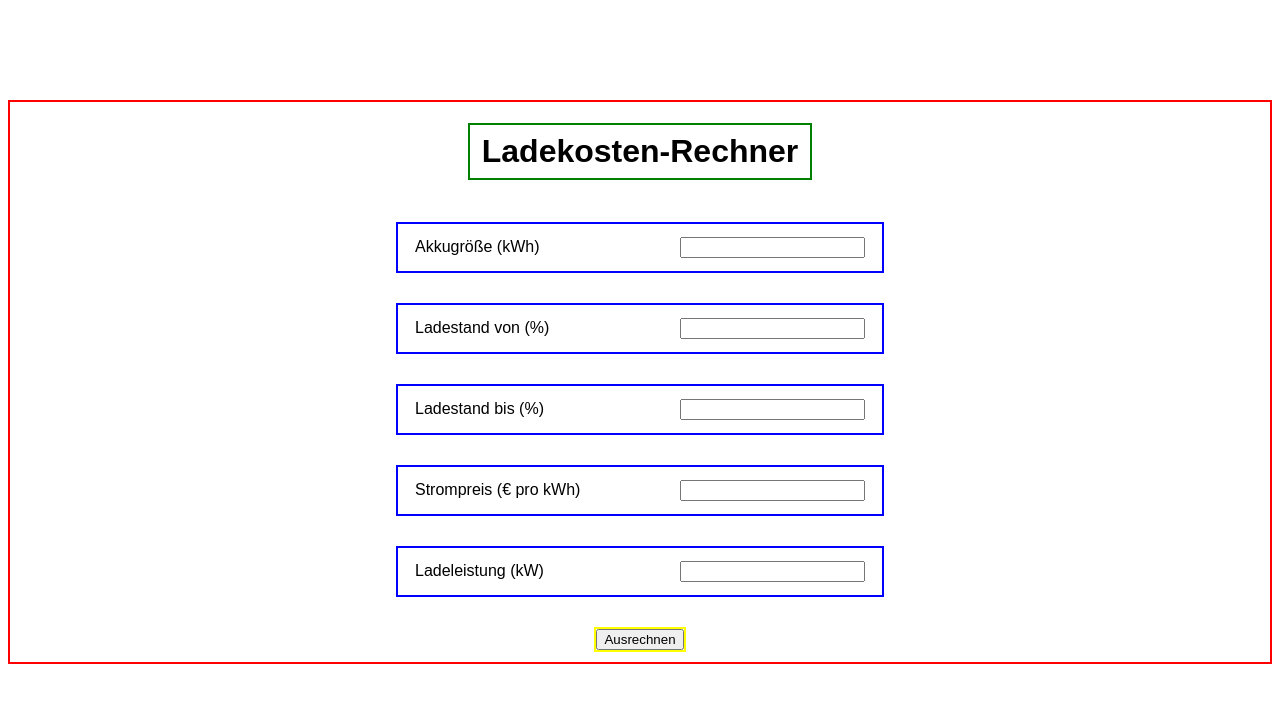
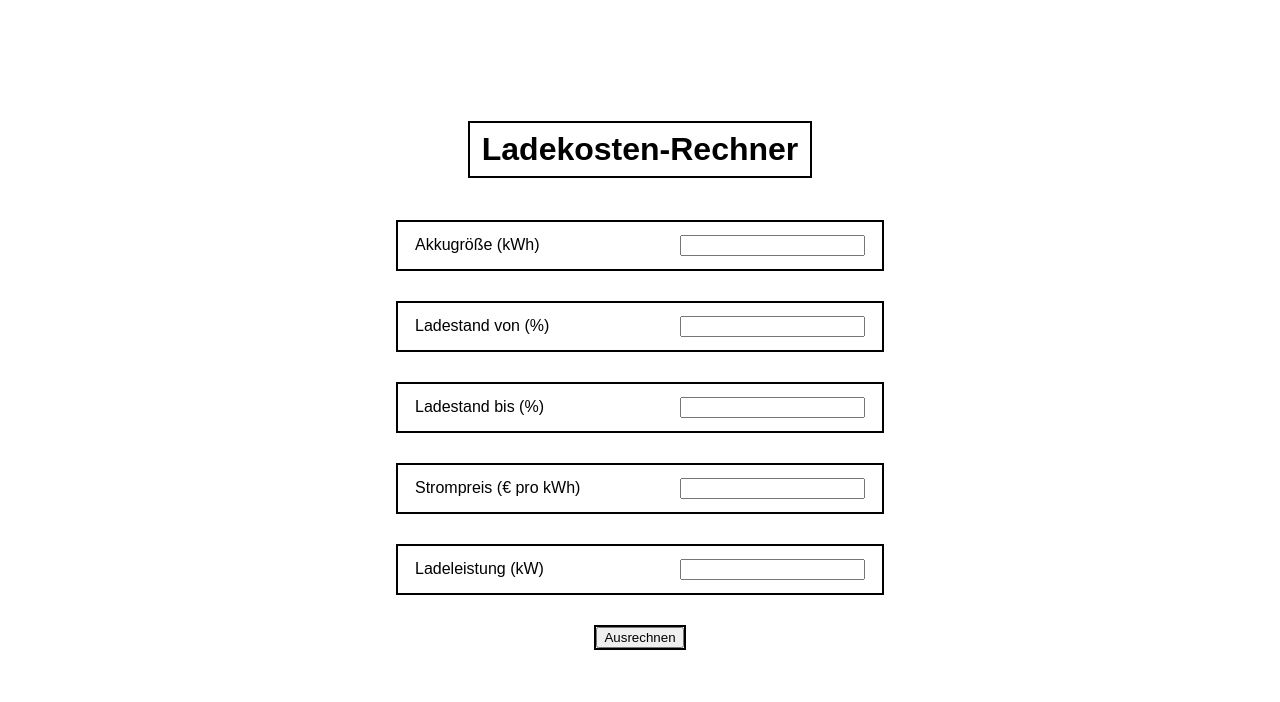
Before and after one commit to cedric-dagefoerde/Ladekosten-Rechner, a plain HTML site: page Aufgabe 1/index.html in a window 1280 px wide. Drawn offline with Linux system fonts and the light colour scheme.

Commit message:
JS datei in HTML eingebunden

```diff
--- a/Aufgabe 1/index.html
+++ b/Aufgabe 1/index.html
@@ -6,6 +6,7 @@
     <meta name="viewport" content="width=device-width" />
     <title>Ladekosten-Rechner</title>
     <link rel="stylesheet" href="styles.css" />
+    <script src="main.js" defer></script>
 </head>
 
 <body>
--- a/Aufgabe 1/styles.css
+++ b/Aufgabe 1/styles.css
@@ -1,5 +1,4 @@
 .formular {
-    border: 2px solid red;
     margin-top: 100px;
     display: flex;
     flex-direction: column;
@@ -10,20 +9,20 @@
 }
 
 h1 {
-    border: 2px solid green;
+    border: 2px solid;
     padding: 8px 12px;
 }
 
 
 .form-group {
-    border: 2px solid blue;
+    border: 2px solid;
     margin: 10px;
     padding: 5px;
 
 }
 
 .button {
-    border: 2px solid yellow;
+    border: 2px solid;
     margin: 10px;
 }
 
```
Also changed, not shown: Aufgabe 1/main.js (added).
